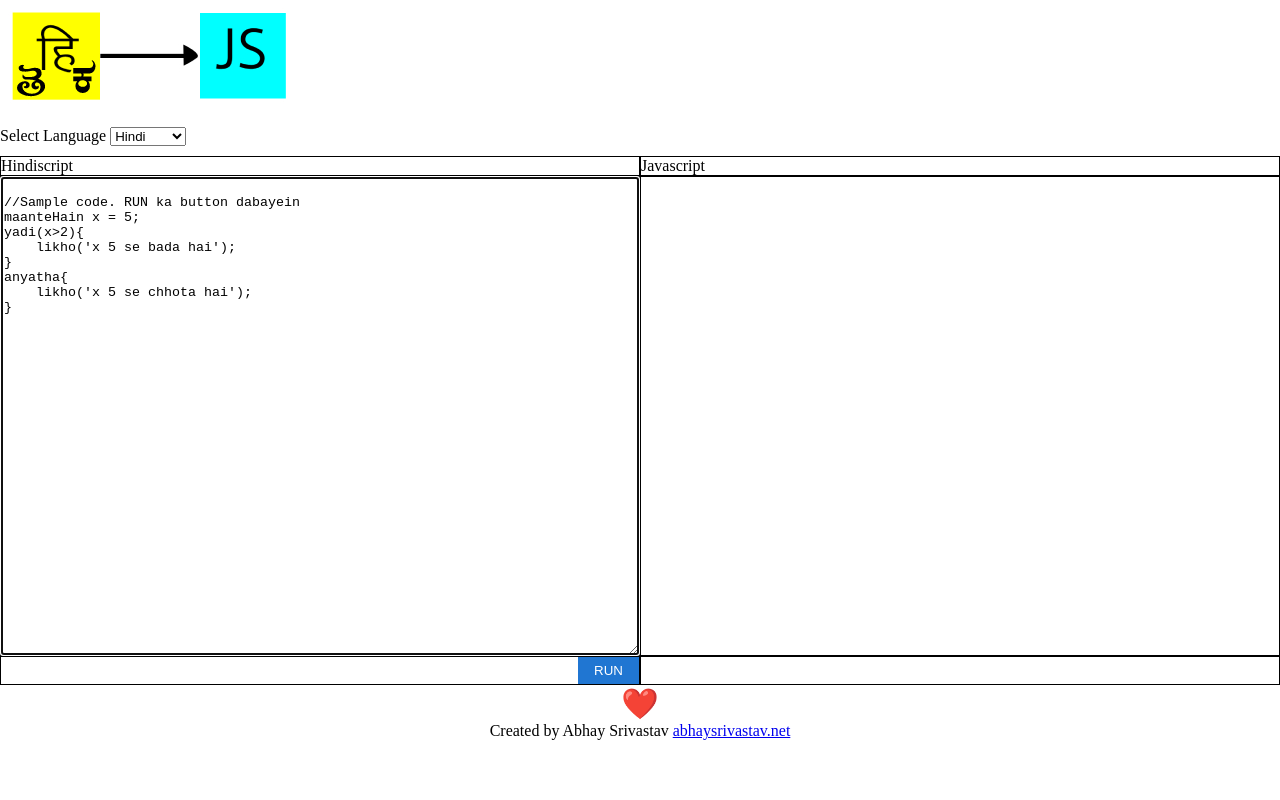
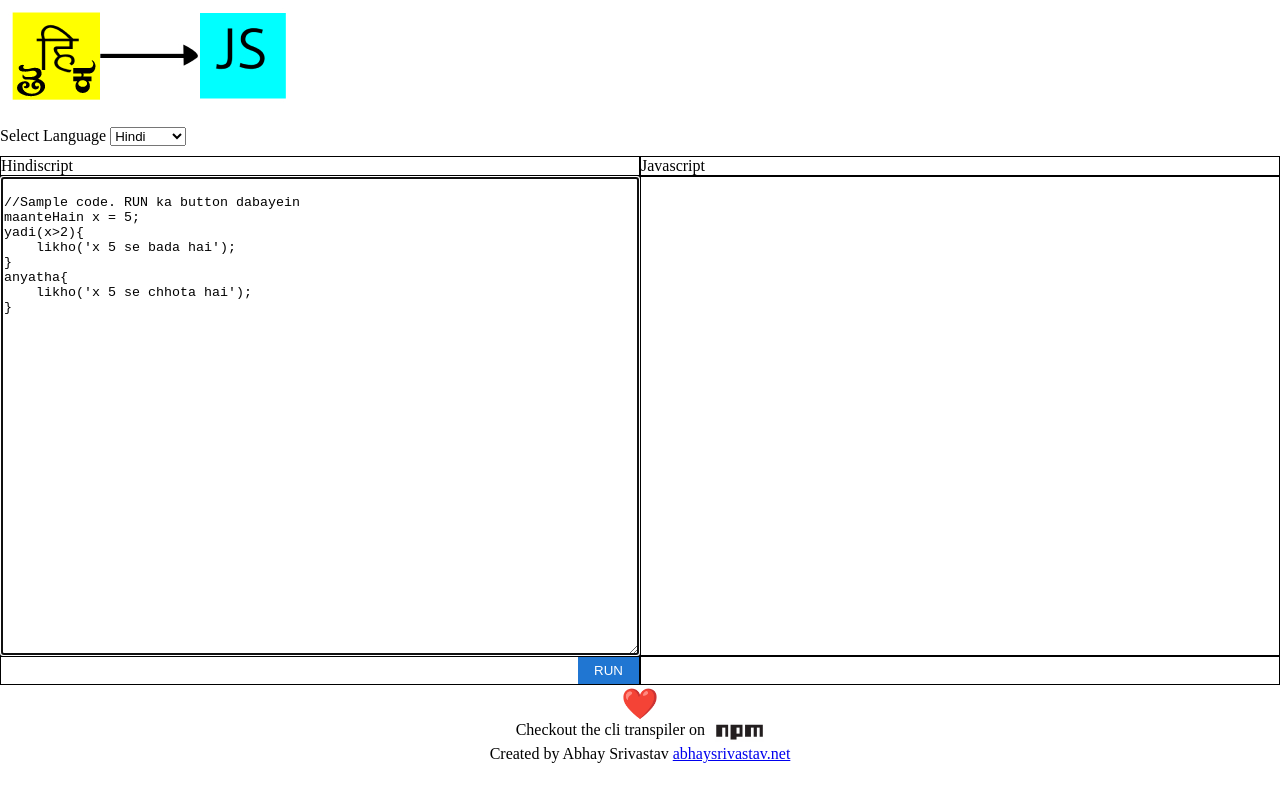
Before and after one commit to Abhay07/hindiscript, a website with bundled scripts: page index.html in a window 1280 px wide. Built offline with nearby package versions, Linux system fonts and the light colour scheme; no server answers.

Commit message:
Added npm link

```diff
--- a/index.html
+++ b/index.html
@@ -42,6 +42,10 @@
    <footer>
    <button class="liked-by-btn">❤️</button><span class="liked-by-text"></span>
    <br>
+   <div class="npm-logo-container">
+   <span>Checkout the cli transpiler on </span>
+   <a href="https://www.npmjs.com/package/hindiscript" target="_blank"><img src="npm-logo.png" class="npm-logo"/></a>
+    </div>
    Created by Abhay Srivastav <a href="https://abhaysrivastav.net" target="_blank">abhaysrivastav.net</a>
 
    </footer>
--- a/style.css
+++ b/style.css
@@ -83,6 +83,17 @@ footer{
     padding: 10px 0;
 }
 
+.npm-logo{
+    height:20px;
+    margin-left: 10px;
+}
+
+.npm-logo-container{
+    display: flex;
+    justify-content: center;
+    line-height: 16px;
+}
+
 @media screen and (max-width: 768px) {
     .container.code{
         height:˝calc(50vh - 40px);
```
Also changed, not shown: npm-logo.png (added).
